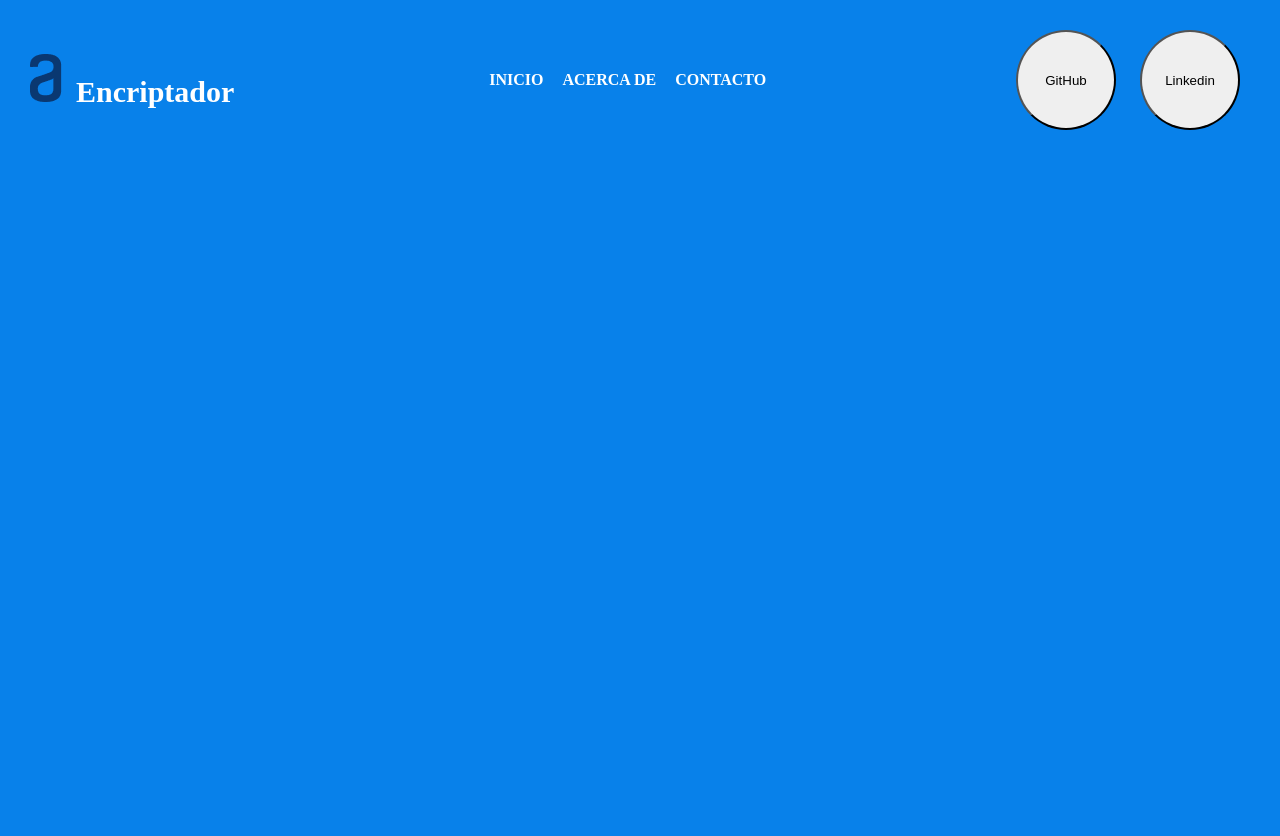
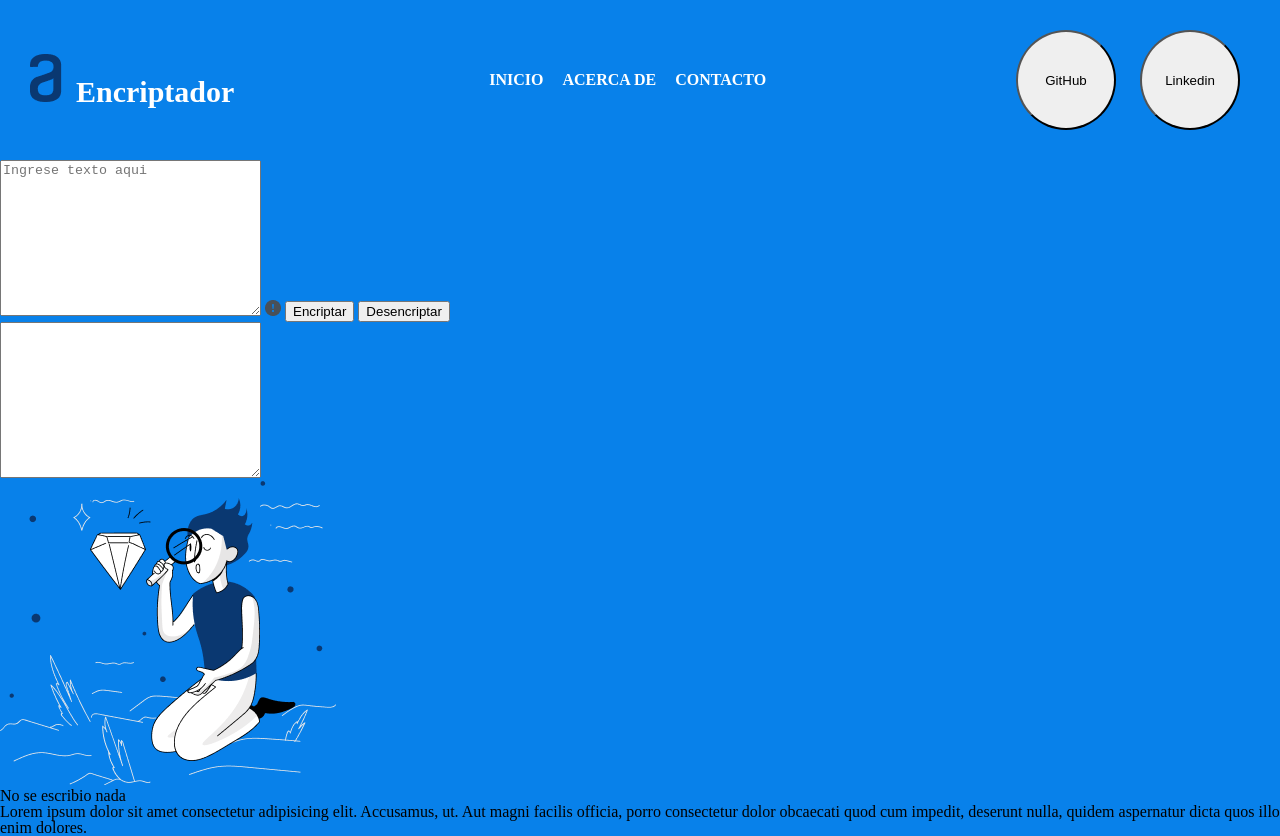
Before and after one commit to Saiperex/Encriptador, a plain HTML site: page index.html in a window 1280 px wide. Before the commit the page ends 800 px from the top, so only its background shows below. Drawn offline with Linux system fonts and the light colour scheme.

Commit message:
Comenzando con el main

```diff
--- a/index.html
+++ b/index.html
@@ -28,5 +28,29 @@
             <button class="linkedin">Linkedin</button>
         </div>
    </header>
+
+   <main class="principal">
+
+    <section class="principal-encriptador">
+        <textarea name="encriptador" id="encriptador" cols="30" rows="10" placeholder="Ingrese texto aqui"></textarea>
+        <img src="imagenes/alert.png" alt="">
+        <button class="encriptar">Encriptar</button>
+        <button class="desencriptar">Desencriptar</button>
+    </section>
+
+    <section class="principal-resultados">
+        <textarea name="resultado" id="" cols="30" rows="10"></textarea>
+
+        <div class="principal-resultados-contenedor">
+            <img src="imagenes/Muñeco.png" alt="muñeco">
+            <h2>No se escribio nada</h2>
+            <p>Lorem ipsum dolor sit amet consectetur adipisicing elit. Accusamus, ut. Aut magni facilis officia, porro consectetur dolor obcaecati quod cum impedit, deserunt nulla, quidem aspernatur dicta quos illo enim dolores.
+            </p>
+        </div>
+
+    </section>
+
+   </main>
+
 </body>
 </html>
--- a/style-index.css
+++ b/style-index.css
@@ -42,3 +42,4 @@ body
     border-radius: 50%;/*redondo*/
     margin:0 10px;/*separacion*/
 }
+/*Main*/
```
